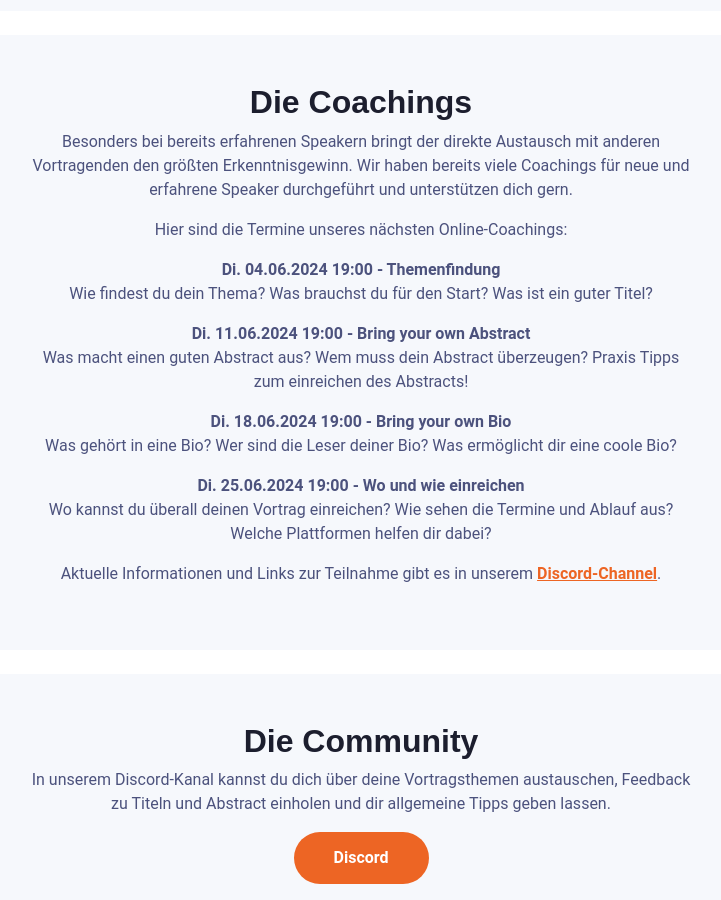
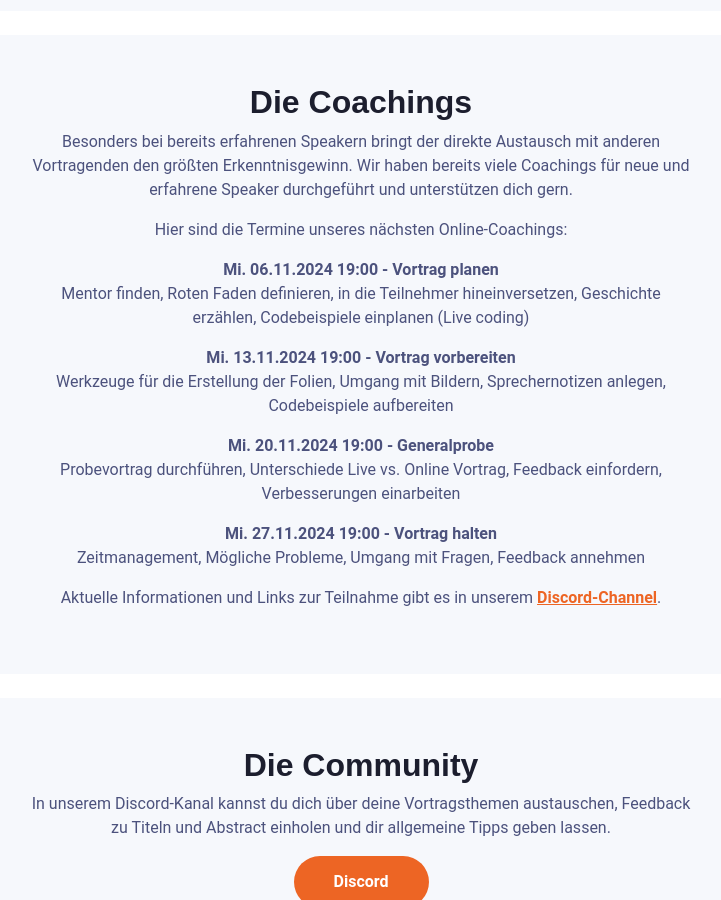
Before and after one commit to DeveloperOnTheStage/website_new, a Jekyll site: the page built from index.md, in a window 1280 px wide and 900 px high, scrolled down 3715 px. Shown: the whole window, without its empty margins (279-1000 px from the left). Built offline with Jekyll 4.4.1, drawn with Linux system fonts in a browser that asks for light colours; nearby versions of some CDN libraries; library files that are not in the unit come from our copies; some of the changed text lies outside the part shown.

Commit message:
Add new appointments for mentoring late 2024

```diff
--- a/_config.yml
+++ b/_config.yml
@@ -23,7 +23,7 @@ email: info@tech2talk.de
 description: >- # this means to ignore newlines until "baseurl:"
   Wir unterstützen in der Technologie-Branche arbeitende Personen dabei, ihr Wissen mittels Vorträgen zu teilen. So fördern wir eine lebendige Community, den Austausch untereinander, persönliche Weiterentwicklung und aktives Lernen.
 special: >- # this means to ignore newlines until "baseurl:"
-  Am 04.06., 11.06., 18.06. und 25.06.2024 findet unser Online-Kurs statt. Mehr Informationen unter den Coachings.
+  Am 06., 13., 20. und 27.11.2024 findet unser Online-Kurs statt. Mehr Informationen unter den Coachings.
 slogan: >-
   Wir bauen die Kompetenzen neuer und erfahrener Vortragender aus.
 baseurl: "" # the subpath of your site, e.g. /blog
--- a/_layouts/default.html
+++ b/_layouts/default.html
@@ -233,28 +233,33 @@
 				<div class="form-intro text-center mb-3">Besonders bei bereits erfahrenen Speakern bringt der direkte Austausch mit anderen Vortragenden den größten Erkenntnisgewinn. Wir haben bereits viele Coachings für neue und erfahrene Speaker durchgeführt und unterstützen dich gern.</div>
 				<div class="form-intro text-center mb-3">Hier sind die Termine unseres nächsten Online-Coachings:</div>
 				<div class="form-intro text-center mb-3">
-					<b>Di. 04.06.2024 19:00 - Themenfindung</b><br />
-					Wie findest du dein Thema?
-					Was brauchst du für den Start?
-					Was ist ein guter Titel?
+					<b>Mi. 06.11.2024 19:00 - Vortrag planen</b><br />
+					Mentor finden,
+					Roten Faden definieren,
+					in die Teilnehmer hineinversetzen,
+					Geschichte erzählen,
+					Codebeispiele einplanen (Live coding)
 				</div>
 				<div class="form-intro text-center mb-3">
-					<b>Di. 11.06.2024 19:00 - Bring your own Abstract</b><br />
-					Was macht einen guten Abstract aus?
-					Wem muss dein Abstract überzeugen?
-					Praxis Tipps zum einreichen des Abstracts!
+					<b>Mi. 13.11.2024 19:00 - Vortrag vorbereiten</b><br />
+					Werkzeuge für die Erstellung der Folien,
+					Umgang mit Bildern,
+					Sprechernotizen anlegen,
+					Codebeispiele aufbereiten
 				</div>
 				<div class="form-intro text-center mb-3">
-					<b>Di. 18.06.2024 19:00 - Bring your own Bio</b><br />
-					Was gehört in eine Bio?
-					Wer sind die Leser deiner Bio?
-					Was ermöglicht dir eine coole Bio?
+					<b>Mi. 20.11.2024 19:00 - Generalprobe</b><br />
+					Probevortrag durchführen,
+					Unterschiede Live vs. Online Vortrag,
+					Feedback einfordern,
+					Verbesserungen einarbeiten
 				</div>
 				<div class="form-intro text-center mb-3">
-					<b>Di. 25.06.2024 19:00 - Wo und wie einreichen</b><br />
-					Wo kannst du überall deinen Vortrag einreichen?
-					Wie sehen die Termine und Ablauf aus?
-					Welche Plattformen helfen dir dabei?
+					<b>Mi. 27.11.2024 19:00 - Vortrag halten</b><br />
+					Zeitmanagement,
+					Mögliche Probleme,
+					Umgang mit Fragen,
+					Feedback annehmen
 				</div>
 				<div class="form-intro text-center mb-3">
 					Aktuelle Informationen und Links zur Teilnahme gibt es in unserem <b><a href="http://discord.developeronthestage.com/" target="_blank">Discord-Channel</a></b>.
```
